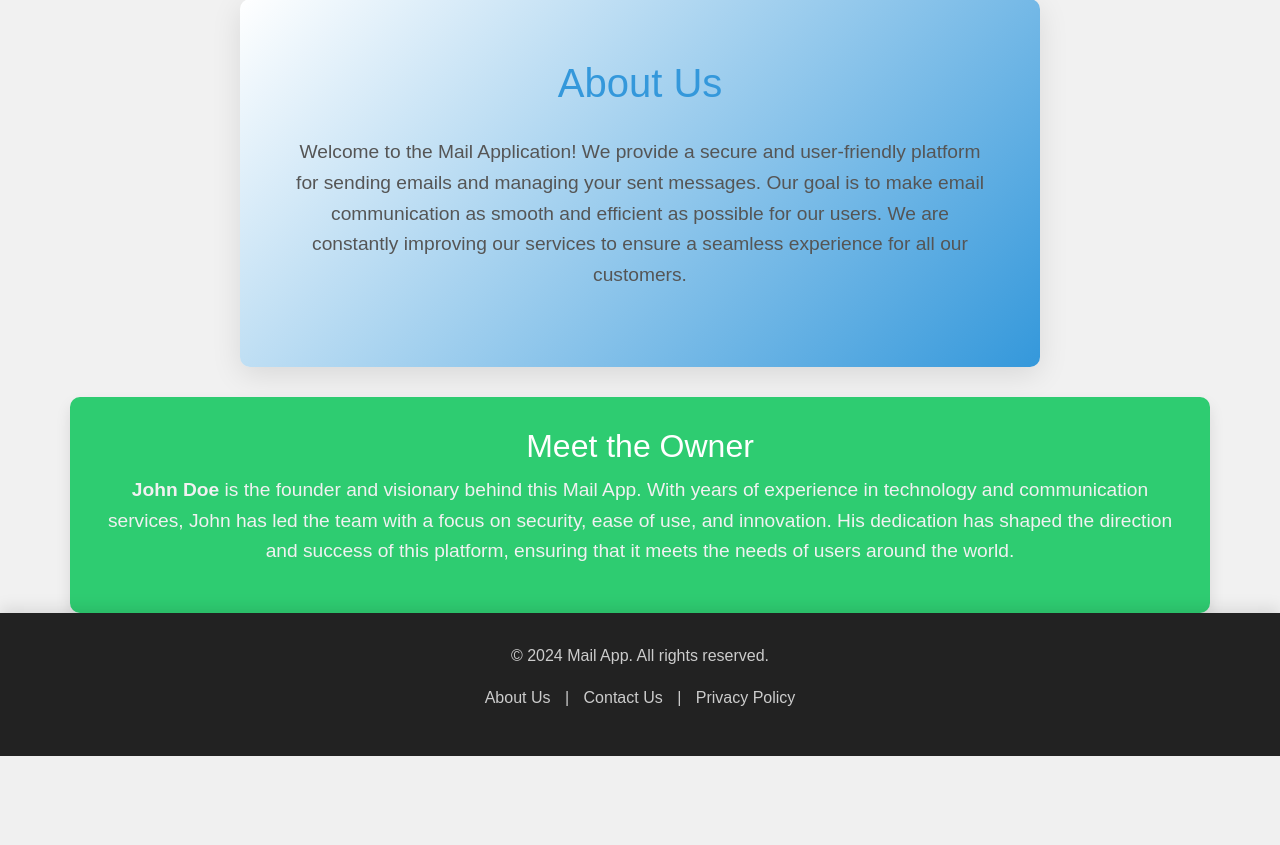
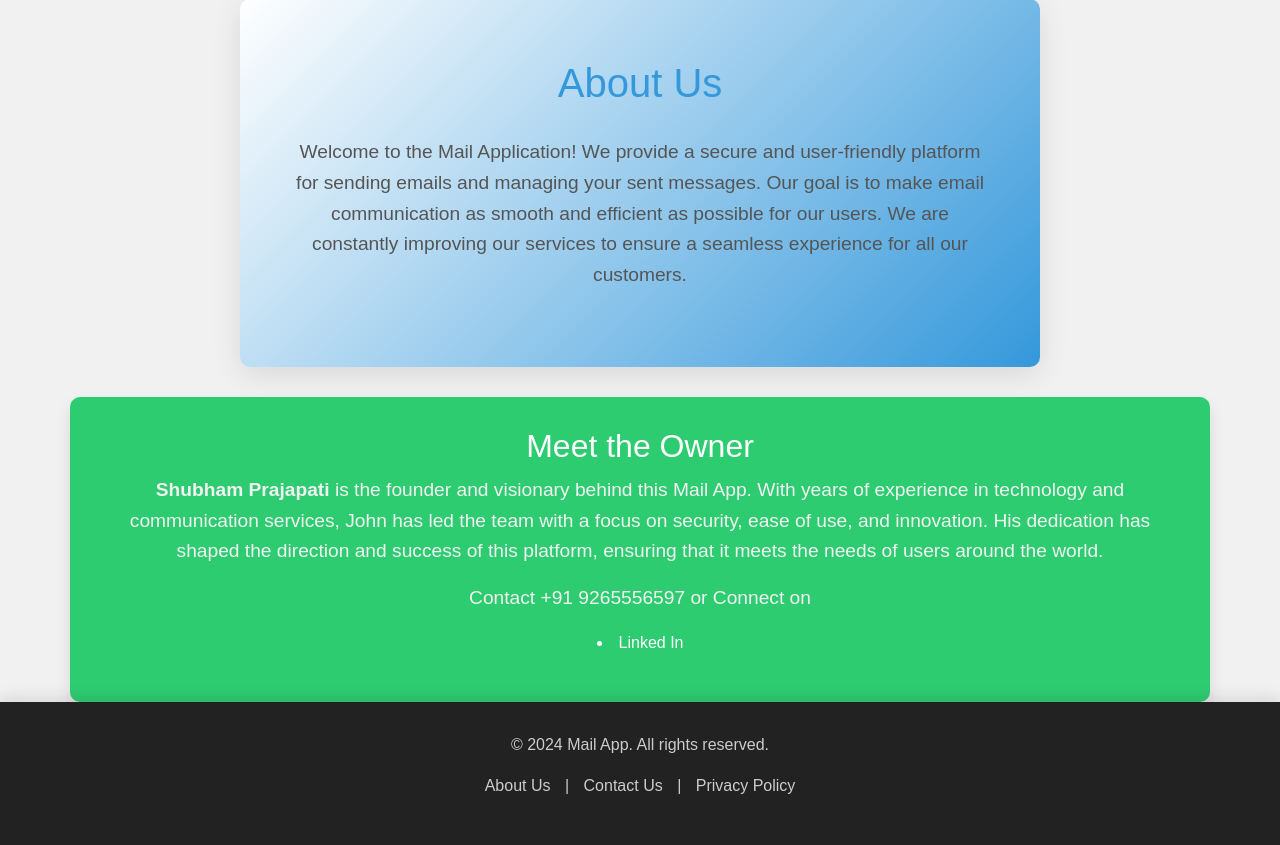
Before and after one commit to Tajmaha8849/My_Mail_App, a Flask app: page /about in a window 1280 px wide. Shown: the part 125-970 px from the top of the page. Before the commit the page ends 881 px from the top, so only its background shows below. Run offline with Flask 3, Linux system fonts and the light colour scheme; some libraries are stand-ins or nearby versions.

Commit message:
Update about.html

```diff
--- a/templates/about.html
+++ b/templates/about.html
@@ -183,7 +183,8 @@
     <!-- Owner Section -->
     <div class="container owner-section">
         <h3>Meet the Owner</h3>
-        <p><strong>John Doe</strong> is the founder and visionary behind this Mail App. With years of experience in technology and communication services, John has led the team with a focus on security, ease of use, and innovation. His dedication has shaped the direction and success of this platform, ensuring that it meets the needs of users around the world.</p>
+        <p><strong>Shubham Prajapati</strong> is the founder and visionary behind this Mail App. With years of experience in technology and communication services, John has led the team with a focus on security, ease of use, and innovation. His dedication has shaped the direction and success of this platform, ensuring that it meets the needs of users around the world.</p>
+        <p>Contact +91 9265556597 or Connect on <li href='https://www.linkedin.com/in/shubham-prajapati-4a4262241/'>Linked In</li></p>
     </div>
 
     <!-- Footer -->
```
